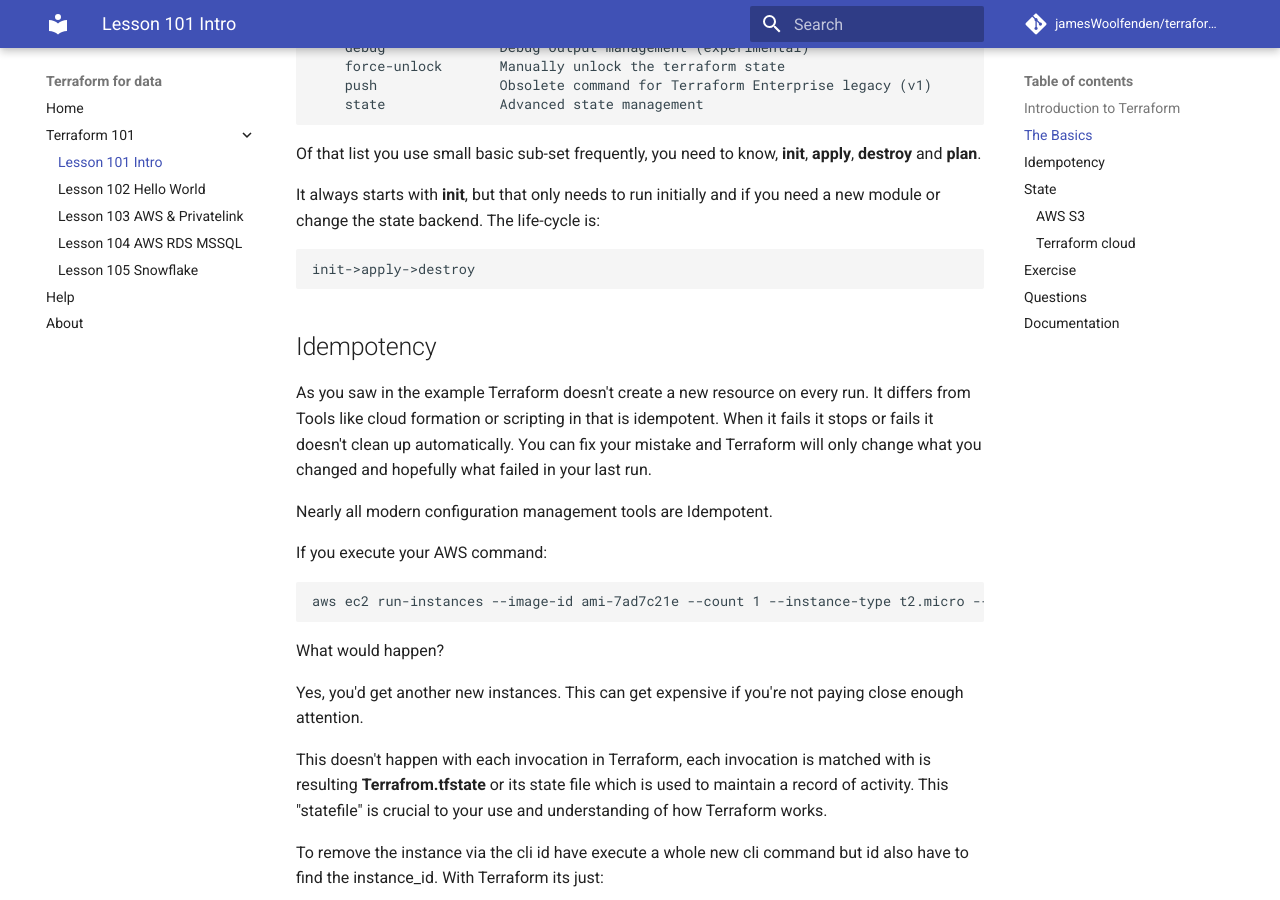
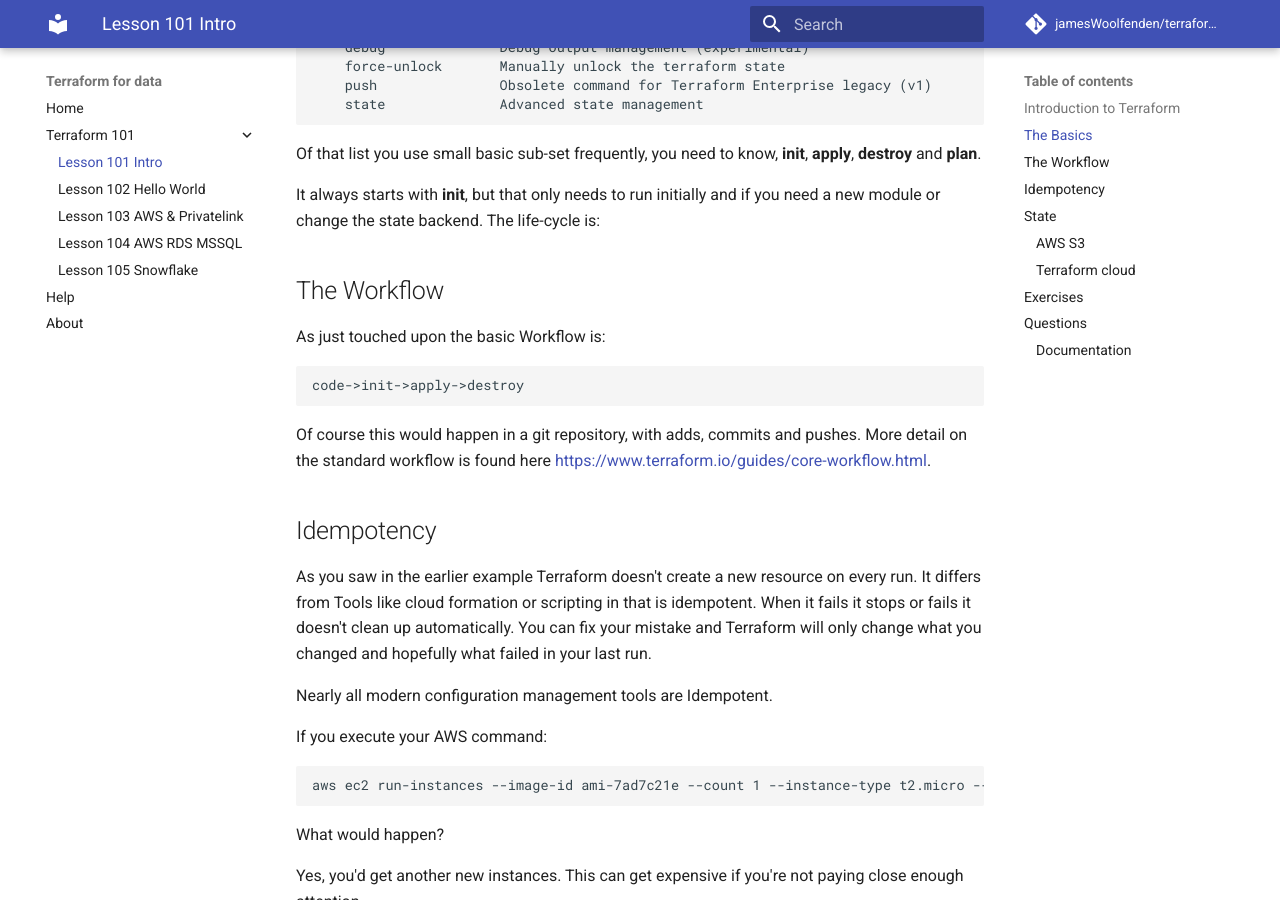
Before and after one commit to JamesWoolfenden/terraform-for-data, an MkDocs documentation site: the page built from docs/lesson1.md, in a window 1280 px wide and 900 px high, scrolled down 5409 px. Built offline with MkDocs 1.6.1 and Material for MkDocs 9.7.7, drawn with Linux system fonts in a browser that asks for light colours; comment, search, counter and statistics services are not loaded; some of the changed text lies outside the part shown.

Commit message:
workflow

````diff
--- a/docs/lesson1.md
+++ b/docs/lesson1.md
@@ -279,13 +279,19 @@
 
 It always starts with **init**, but that only needs to run initially and if you need a new module or change the state backend. The life-cycle is:
 
+## The Workflow
+
+As just touched upon the basic Workflow is:
+
 ```cli
-init->apply->destroy
+code->init->apply->destroy
 ```
+
+Of course this would happen in a git repository, with adds, commits and pushes. More detail on the standard workflow is found here <https://www.terraform.io/guides/core-workflow.html>.
 
 ## Idempotency
 
-As you saw in the example Terraform doesn't create a new resource on every run. It differs from Tools like cloud formation or scripting in that is idempotent. When it fails it stops or fails it doesn't clean up automatically. You can fix your mistake and Terraform will only change what you changed and hopefully what failed in your last run.
+As you saw in the earlier example Terraform doesn't create a new resource on every run. It differs from Tools like cloud formation or scripting in that is idempotent. When it fails it stops or fails it doesn't clean up automatically. You can fix your mistake and Terraform will only change what you changed and hopefully what failed in your last run.
 
 Nearly all modern configuration management tools are Idempotent.
 
@@ -395,9 +401,7 @@
             "user_data": null,
             "user_data_base64": null,
             "volume_tags": {},
-            "vpc_security_group_ids": [
-              "sg-05749b21616ab0cdc"
-            ]
+            "vpc_security_group_ids": ["sg-05749b21616ab0cdc"]
           },
           "private": "eyJlMmJmYjczMC1lY2FhLTExZTYtOGY4OC0zNDM2M2JjN2M0YzAiOnsiY3JlYXRlIjo2MDAwMDAwMDAwMDAsImRlbGV0ZSI6MTIwMDAwMDAwMDAwMCwidXBkYXRlIjo2MDAwMDAwMDAwMDB9LCJzY2hlbWFfdmVyc2lvbiI6IjEifQ=="
         }
@@ -405,7 +409,6 @@
     }
   ]
 }
-
 ```
 
 This file is left in your folder when you are using Local state. Local state is the most basic type and should only be used at the start.
@@ -471,10 +474,18 @@
 !!!note "Takeaways"
     - The destroy and apply command always give you a chance to review the changes before they happen.
 
-## Exercise
+## Exercises
 
 1. Go through the Hashicorp Learn site for more basic information <https://learn.hashicorp.com/terraform>
+2. Look at the other verbs that the Terraform cli, how could you use them?
 
 ## Questions
 
-## Documentation
+1. Why use IaC?
+2. Why use Terraform?
+
+### Documentation
+
+<https://www.terraform.io/guides/core-workflow.html>
+<https://www.terraform.io/intro/use-cases.html>
+<https://www.terraform.io/intro/vs/index.html>
````
